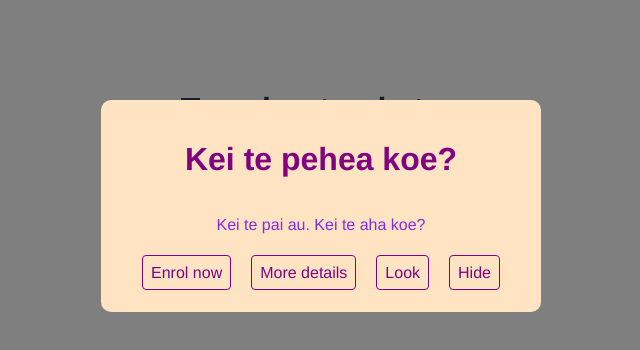
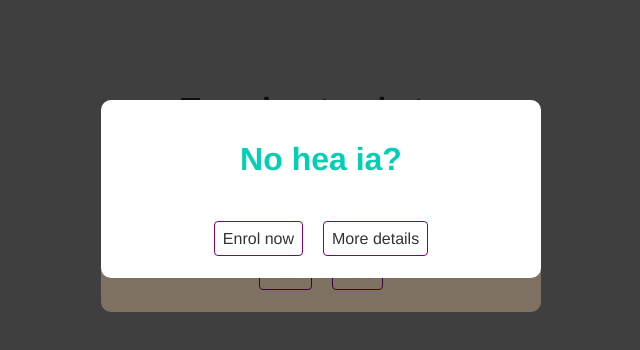
Before and after one commit to tehau26nz/modal-project, a Vue app: page / in a window 1280 px wide. Both pictures are taken after a click on the button "Open else". Shown: the top 350 px of the page, without its empty margins (319-959 px from the left). Built offline with nearby package versions, Linux system fonts and the light colour scheme.

Commit message:
Custom buttons

```diff
--- a/src/App.vue
+++ b/src/App.vue
@@ -3,11 +3,6 @@
   <p>Kia ora ...</p>
   <div v-if="showModal">
     <Modal theme="custom" @close="toggleModal">
-
-      <template v-slot:links>
-        <a href="#">Enrol now</a>
-        <a href="https://vuejs.org/guide/quick-start.html#creating-a-vue-application">More details</a>
-      </template>
 
       <template v-slot:test>
         <a href="#">Look</a>
@@ -16,6 +11,16 @@
 
       <h1>Kei te pehea koe?</h1>
       <p>Kei te pai au. Kei te aha koe?</p>
+
+    </Modal>
+    <Modal theme="test" @close="toggleElse">
+
+      <template v-slot:links>
+        <a href="#">Enrol now</a>
+        <a href="https://vuejs.org/guide/quick-start.html#creating-a-vue-application">More details</a>
+      </template>
+
+      <h1>No hea ia?</h1>
 
     </Modal>
   </div>
```
